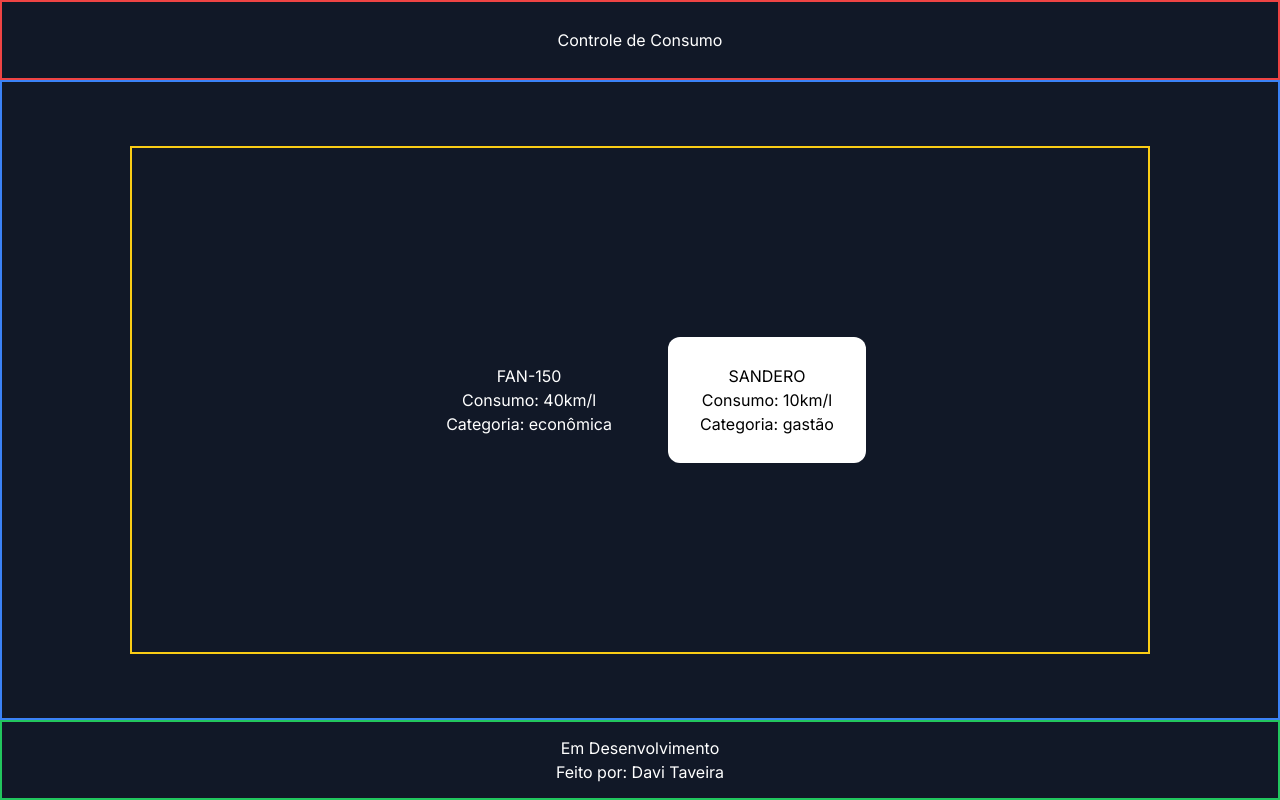
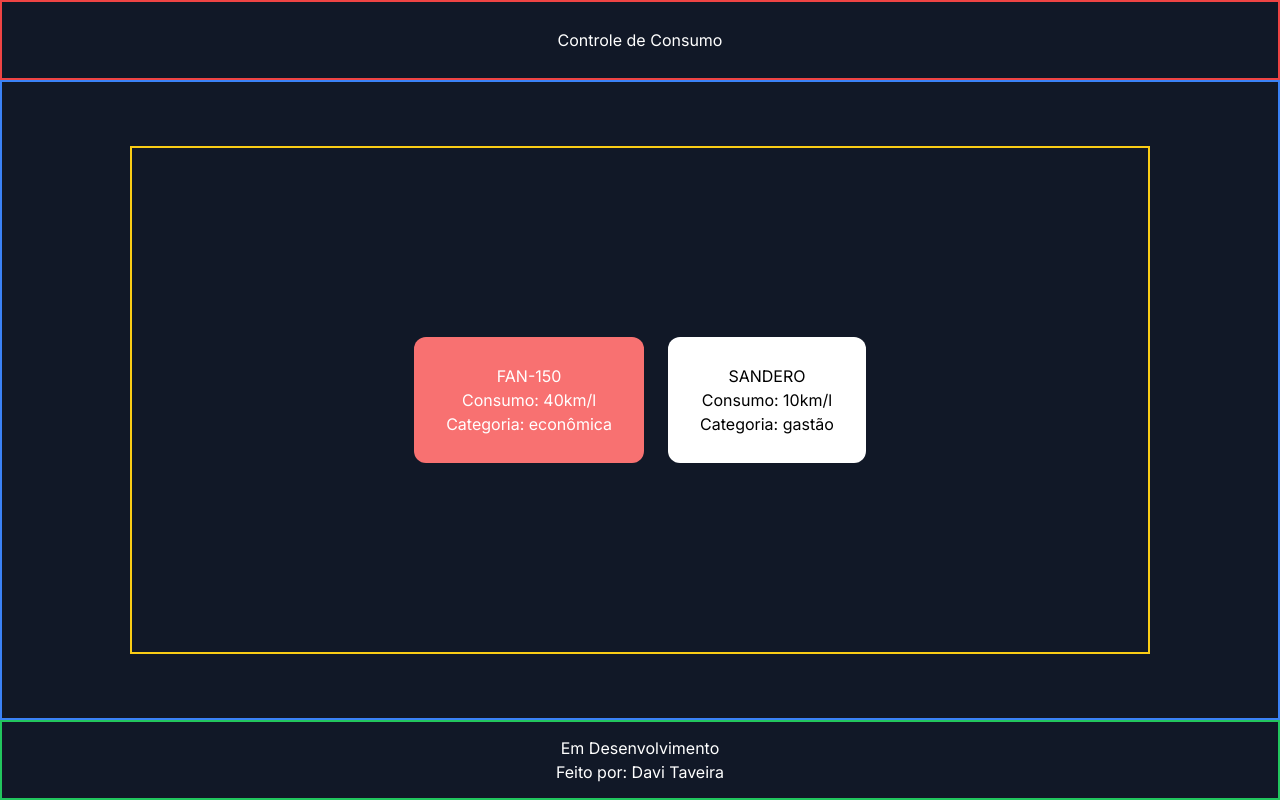
Before and after one commit to xtaveira/consumo-veiculos-nextjs, a Next.js app: page / in a window 1280 px wide. Built offline with nearby package versions, Linux system fonts and the light colour scheme.

Commit message:
gambiarra

```diff
--- a/components/VehicleCard.tsx
+++ b/components/VehicleCard.tsx
@@ -10,7 +10,7 @@
 
 const VehicleCard = ({ placa, color, modelo, consumo, categoria }: VehicleProps) => {
     return (
-        <div className={`${color ? `bg-${color}-400` : 'bg-white text-black'} p-8 flex justify-center flex-col items-center m-3 max-h-[25%] rounded-xl`}>
+        <div className={`${color ? `bg-red-400` : 'bg-white text-black'} p-8 flex justify-center flex-col items-center m-3 max-h-[25%] rounded-xl`}>
             <h6>{modelo}</h6>
             <p>Consumo: {consumo}km/l</p>
             <p>Categoria: {categoria}</p>
```
